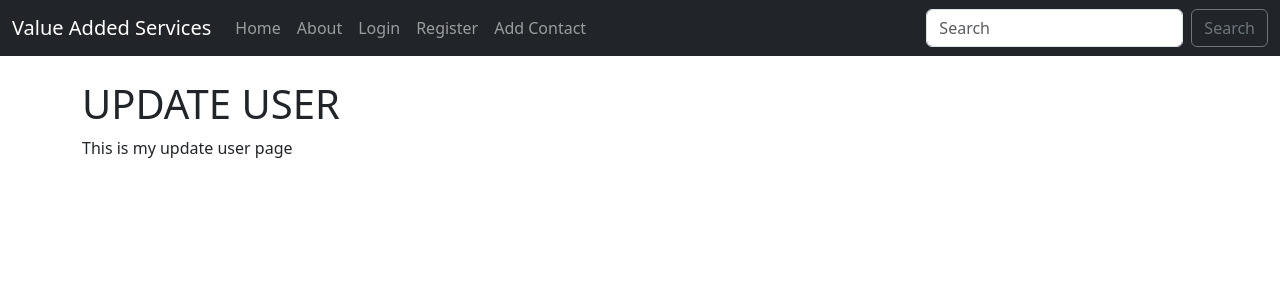
After one commit to DebbieCoates/VAS, a Django app: page /update_user/ in a window 1280 px wide. The commit adds this page. Shown: the top 300 px of the page. Run offline with Django 5.2, Linux system fonts and the light colour scheme.

Commit message:
Update User Webpage

```diff
--- a/website/vas/templates/navbar.html
+++ b/website/vas/templates/navbar.html
@@ -24,6 +24,10 @@
         </li>
 
         {% if user.is_authenticated %}
+
+        <li class="nav-item">
+          <a class="nav-link" href="{% url 'update_user' %}"> User</a>
+        </li>
 
         <li class="nav-item">
           <a class="nav-link" href="{% url 'logout' %}">Logout</a>
--- /dev/null
+++ b/website/vas/templates/update_user.html
@@ -0,0 +1,8 @@
+{% extends "base.html" %}
+
+{% block content   %}
+
+    <h1>  UPDATE USER </h1>
+    <p> This is my update user page </p>
+
+{% endblock  %}
--- a/website/vas/urls.py
+++ b/website/vas/urls.py
@@ -11,4 +11,6 @@ urlpatterns = [
     path('login/', views.login_user, name='login'),
     path('logout/', views.logout_user, name='logout'),
     path('register/', views.register_user, name='register'),
+    path('update_user/', views.update_user, name='update_user'),
+    path('update_password/', views.update_password, name='update_password'),
 ]
--- a/website/vas/views.py
+++ b/website/vas/views.py
@@ -3,6 +3,14 @@ from .models import Contact
 from django.contrib import  messages
 from .forms import UpdateContact, SignUpForm
 from django.contrib.auth import authenticate, login, logout
+
+
+
+def update_user(request):
+    return render(request, 'update_user.html', {})
+
+def update_password(request):
+    return render(request, 'update_password.html', {})
 
 
 #login
```
Also changed, not shown: website/vas/templates/update_password.html (added, +8 -0 lines).
